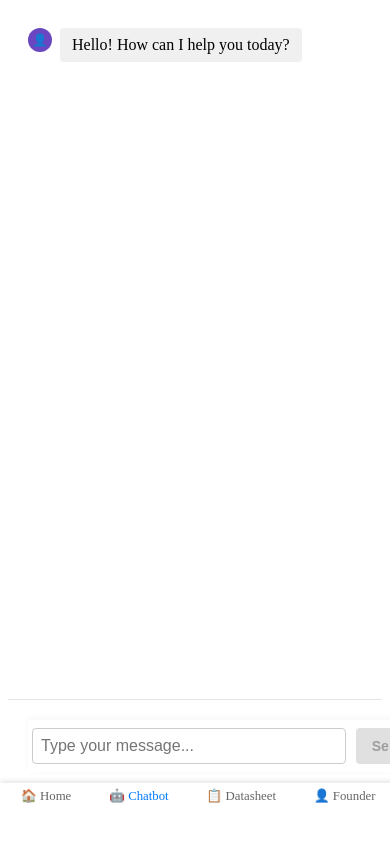
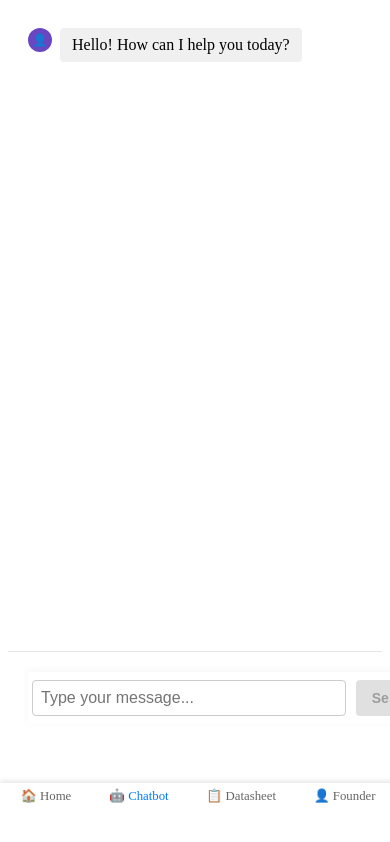
Before and after one commit to rajeshraz/SRI-LAB, a React (Vite) app in the folder frontend/Laboratory/: page /user/chatbot in a window 390 px wide. Shown: the top 842 px of the page. Built offline with nearby package versions, Linux system fonts and the light colour scheme.

Commit message:
bottom nav bar

```diff
--- a/frontend/Laboratory/src/components/User/stylings/chatbot.css
+++ b/frontend/Laboratory/src/components/User/stylings/chatbot.css
@@ -4,15 +4,18 @@
 
 }
 
+:root {
+  --navbar-height: 56px;
+}
+
 /* Ensure chat input is always above the bottom navbar on mobile */
 @media (max-width: 768px) {
   .chatbotcss {
-    height: 100vh;
-    min-height: 100vh;
     display: flex;
     flex-direction: column;
+    flex: 1 1 auto;
     justify-content: flex-end;
-    padding-bottom: 60px; /* Reserve space for bottom navbar */
+    padding-bottom: var(--navbar-height); /* Reserve space for bottom navbar */
     box-sizing: border-box;
   }
   .chatbotcss form {
@@ -35,8 +38,11 @@
 }
 
 @media (max-width: 480px) {
+  :root {
+    --navbar-height: 48px;
+  }
   .chatbotcss {
-    padding-bottom: 60px;
+    padding-bottom: var(--navbar-height);
   }
   .chatbotcss form {
     padding: 8px 4px;
```
